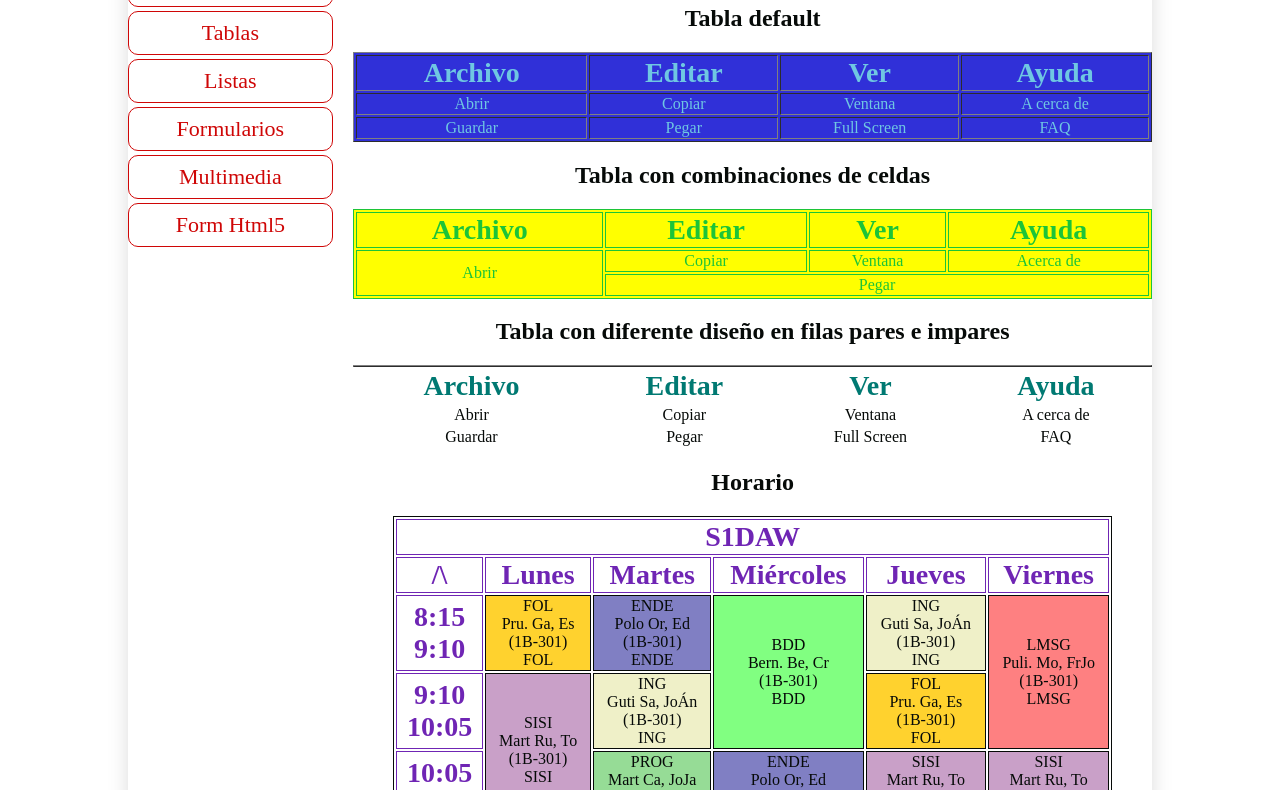
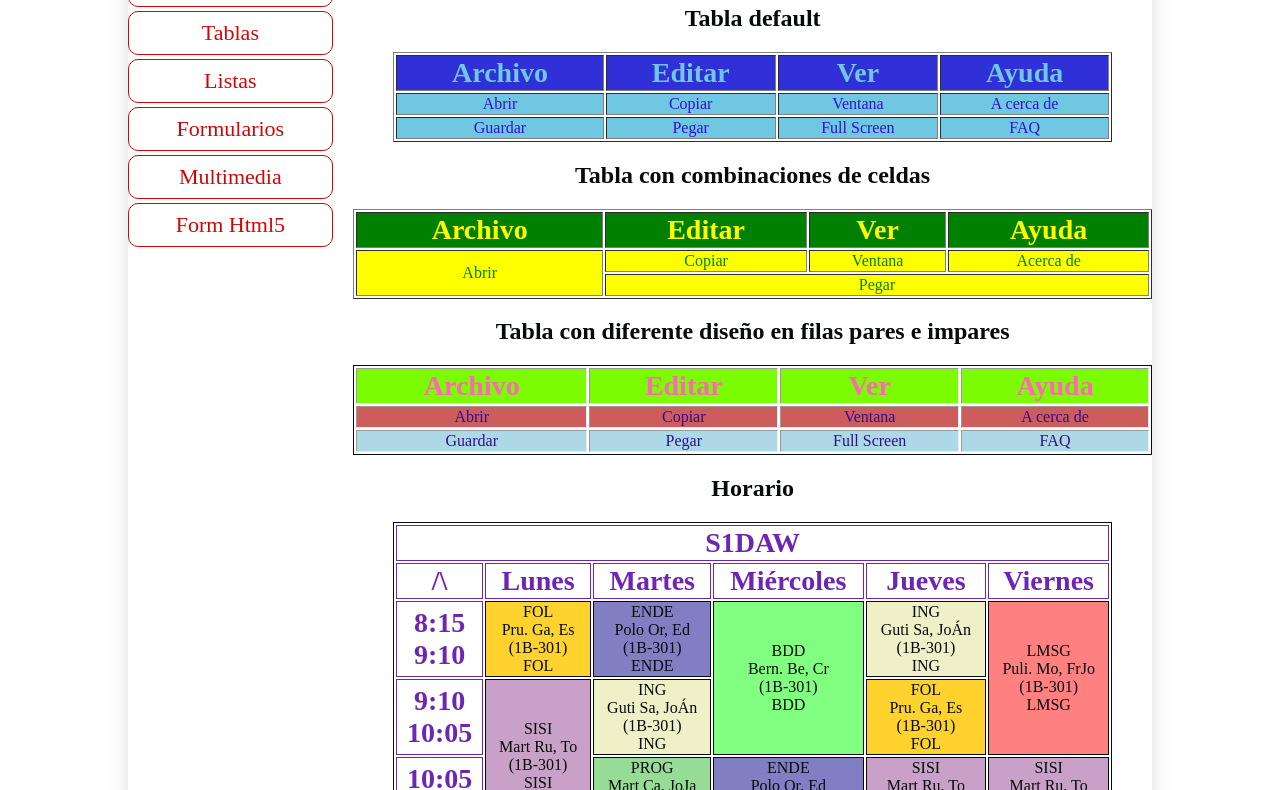
Before and after one commit to angelmh22/webhtmlcss, a plain HTML site: page tablas.html in a window 1280 px wide. Shown: the part 151-941 px from the top of the page. Drawn offline with Linux system fonts and the light colour scheme.

Commit message:
casifinal2

```diff
--- a/css/style.css
+++ b/css/style.css
@@ -54,9 +54,6 @@ nav ul li:hover {
 a {
     text-decoration: none;
 }
-.text-azulo {
-    color:rgb(207, 6, 6);
-}
 .etiqueta {
     font-size: 34px;
     color: rgb(243, 6, 6);
@@ -81,9 +78,31 @@ a {
     color: #007972;
     font-size: 28px;
 }
-#tdefault, #tdefault th{
+#tdefault {
+    width: 90%;
+    margin: 0 auto;
+}
+#tdefault th {
     color: rgb(111, 199, 226);
     background-color: rgb(48, 48, 216);
+}
+#tdefault td {
+    color: rgb(46, 18, 202);
+    background-color: rgb(111, 199, 226);
+}
+#tparimpar th {
+    color: hotpink;
+    background-color: lawngreen;
+}
+#tparimpar td {
+    color: rgb(48, 14, 143);
+    background-color: hotpink;
+}
+#tparimpar tr:nth-child(odd) td {
+    background-color: indianred;
+}
+#tparimpar tr:nth-child(even) td {
+    background-color:lightblue;
 }
 #thorario table {
     width: 90%;
@@ -92,14 +111,13 @@ a {
 #thorario table, #thorario td, #thorario th {
     border: solid 1px;
 }
-#tcombinaciones table, #tcombinaciones td, #tcombinaciones th {
-    border: solid 1px;
-    color: rgb(28, 196, 56);
-    background-color: yellow;
-}
-.tcombinaciones1 th {
+#tcombinaciones th {
     background-color: green;
     color: yellow;
+}
+#tcombinaciones td {
+    background-color: yellow;
+    color: green;
 }
 #tparimpar table {
     border: solid 1px;
--- a/tablas.html
+++ b/tablas.html
@@ -45,7 +45,7 @@
             </nav>
             <div id="contenido">
                 <div id="tablas">
-                    <h1 class="titulo">Tablas</h1>
+                    <h1 class="titulo">TABLAS</h1>
                     <p>Las tablas se diseñan utilizando las etiquetas <span class="etiqueta">table</span>, <span
                             class="etiqueta">tr</span> <span class="etiqueta">th</span> y <span
                             class="etiqueta">td</span></p>
@@ -83,7 +83,7 @@
                         <table border="1">
                             <thead>
                                 <tr>
-                                <th class="tcombinaciones1" > Archivo</th>
+                                    <th> Archivo</th>
                                     <th>Editar</th>
                                     <th>Ver</th>
                                     <th>Ayuda</th>
@@ -105,9 +105,8 @@
 
 
                     <h2>Tabla con diferente diseño en filas pares e impares</h2>
-                    <div id="parimpar">
+                    <div id="tparimpar">
                         <table border="1">
-                            <table class="table">
                             <thead>
                                 <tr>
                                     <th>Archivo</th>
@@ -182,7 +181,7 @@
                                     <th>11:30<br>12:25</th>
                                     <td class="entornos">ENDE<br>Polo Or, Ed<br>(1B-301)<br>ENDE</td>
                                     <td class="prog">PROG<br>Mart Ca, JoJa<br>(1B-301)<br>PROG</td>
-                                        <td class="prog" rowspan="2" >PROG<br>Mart Ca, JoJa<br>(1B-301)<br>PROG</td>
+                                    <td class="prog" rowspan="2">PROG<br>Mart Ca, JoJa<br>(1B-301)<br>PROG</td>
                                     <td class="sisi">SISI<br>Mart Ru, To<br>(1B-301)<br>SISI</td>
                                     <td class="sisi">SISI<br>Mart Ru, To<br>(1B-301)<br>SISI</td>
                                 </tr>
@@ -191,7 +190,7 @@
                                     <td class="basedatos" rowspan="2">BDD<br>Bern. Be, Cr<br>(1B-301)<br>BDD</td>
                                     <td class="basedatos" rowspan="2">BDD<br>Bern. Be, Cr<br>(1B-301)<br>BDD</td>
                                     <td class="marcas" rowspan="2">LMSG<br>Puli. Mo, FrJo<br>(1B-301)<br>LMSG</td>
-                                        <td class="prog" rowspan="2" >PROG<br>Mart Ca, JoJa<br>(1B-301)<br>PROG</td>
+                                    <td class="prog" rowspan="2">PROG<br>Mart Ca, JoJa<br>(1B-301)<br>PROG</td>
                                 </tr>
                                 <tr>
                                     <th>13:20<br>14:15</th>
```
Also changed, not shown: enlaces.html (+1 -1 lines), formhtml5.html (+1 -1 lines), formu.html (+1 -1 lines), index.html (+1 -1 lines), listas.html (+1 -1 lines), multimedia.html (+1 -1 lines), parrafos.html (+2 -2 lines), 1 other file. Lines whose indentation alone changed are shown as unchanged.
